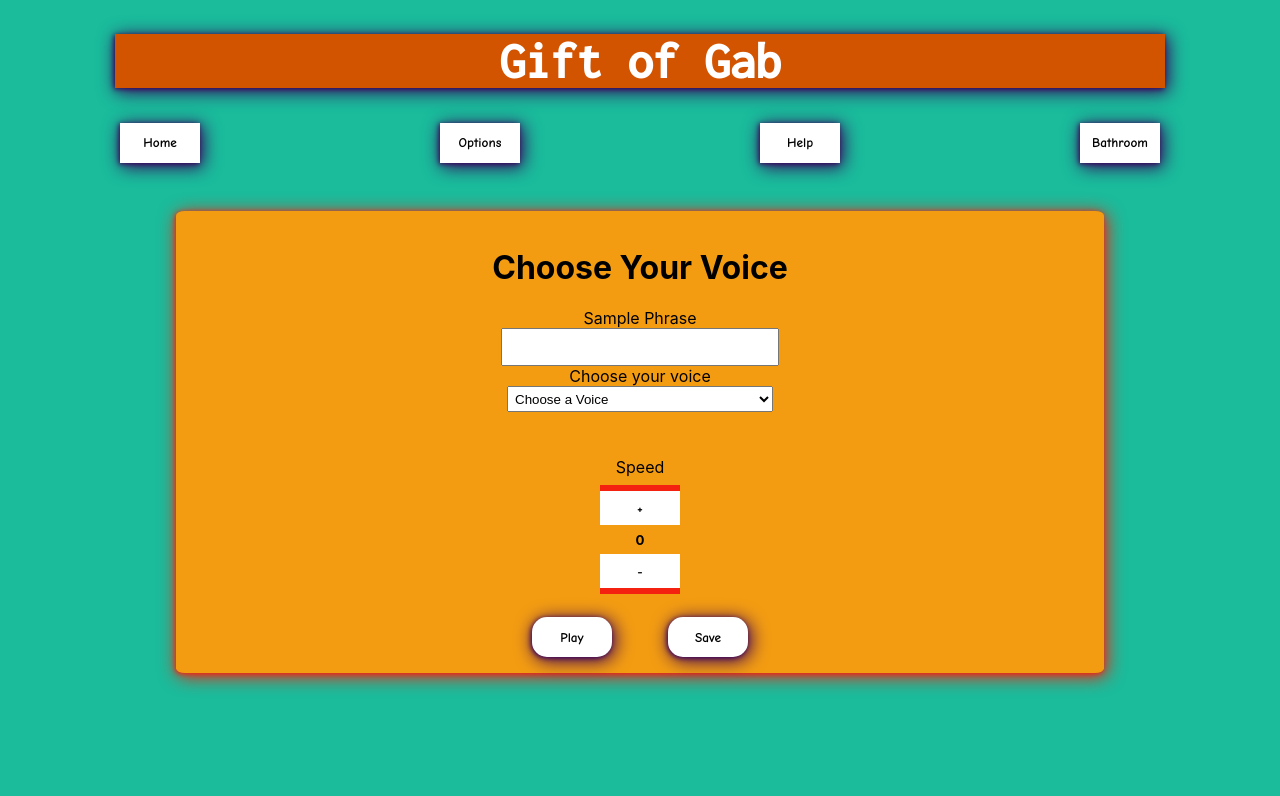
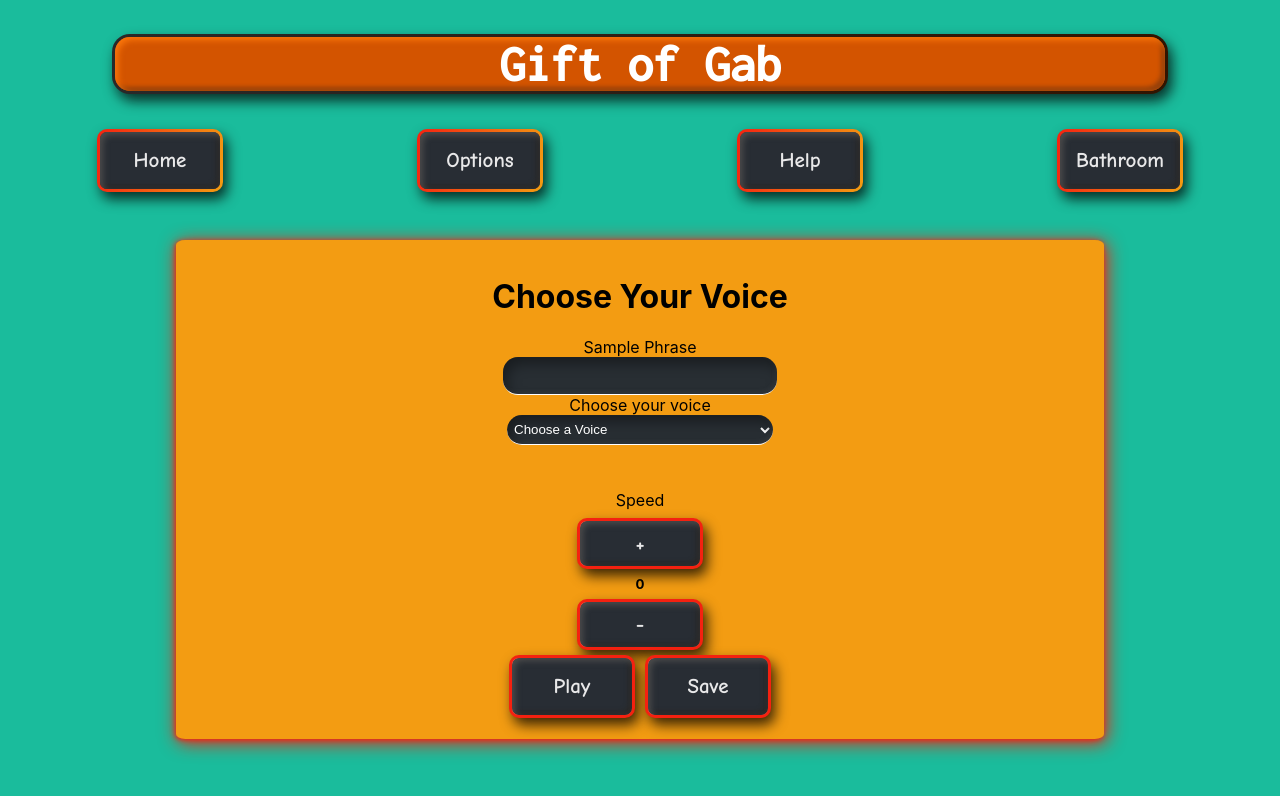
Before and after one commit to GiftOfGab1/FE-dynavox, a React (Create React App) app: page /choose-voice in a window 1280 px wide. Shown: the top 796 px of the page. Built offline with nearby package versions, Linux system fonts and the light colour scheme; no server answers.

Commit message:
changing some styling and styled the emoji components

```diff
--- a/src/Api/getTextToSpeech.js
+++ b/src/Api/getTextToSpeech.js
@@ -56,7 +56,9 @@ export const updateUser = async (voice, speed) => {
               icon
               phrases {
                 expression
-                image } }
+                image
+                tags
+              } }
               } } }`
       })
     })
@@ -89,6 +91,7 @@ export const getUserInfo = async () => {
               phrases {
                 expression
                 image
+                tags
               } } } }`
       })
 		})
--- a/src/Components/App/App.css
+++ b/src/Components/App/App.css
@@ -43,12 +43,21 @@
 .header {
   font-size: 3.2em;
   color: white;
-  /* border-radius: 18px; */
+  border-radius: 18px;
   font-family: 'Inconsolata', monospace;
-  background-color:#D35400;;
+  background:#D35400;
+  outline: none;
+  border: solid 3px transparent;
   width: 82%;
+  background-image: linear-gradient(
+    rgba(255, 255, 255, 0),
+    rgba(255, 255, 255, 0)
+  ),linear-gradient(101deg, #292929, #000000c2);
+  box-shadow: 4px 7px 13px 0px #040404c2, inset 3px 3px 6px 0px #fb760a, inset -4px -4px 4px 0px #94400b, 2px 1000px 1px #D35400 inset;
+  background-origin: border-box;
+  background-clip: content-box, border-box;
   /* box-shadow: -5px 10px  #39015C; */
-  box-shadow: -1px 1px 5px 0px #39015C, 2px 3px 18px 1px #39015C
+  /* box-shadow: -1px 1px 5px 0px #39015C, 2px 3px 18px 1px #39015C */
 
 }
 
--- a/src/Components/Button/Button.css
+++ b/src/Components/Button/Button.css
@@ -5,11 +5,40 @@ button {
     cursor: pointer;
     width: 6em;
     height: 3em;
-    background-color:  white;
+    /* background-color:  white; */
     border: none;
     /* box-shadow: -2px 4px #F39C12; */
-    box-shadow: -1px 1px 5px 0px #39015C, 2px 3px 18px 1px #39015C;
+    /* box-shadow: -1px 1px 5px 0px #39015C, 2px 3px 18px 1px #39015C; */
     font-family: 'Comic Neue', cursive;
     /* font-size: 1em; */
     /* color: white; */
 }
+
+button {
+  background: #333333;
+  border-radius: 10px;
+  color: #fdfcfce7;
+  cursor: pointer;
+  font-size: 21px;
+  outline: none;
+  border: solid 3px transparent;
+  background-image: linear-gradient(
+    rgba(255, 255, 255, 0),
+    rgba(255, 255, 255, 0)
+  ),linear-gradient(101deg, #ffffff, #1bbc9b);
+  box-shadow: 4px 7px 13px 0px #000000c2, inset 3px 3px 6px 0px #4c4c4c,
+    inset -4px -4px 4px 0px #292929, 2px 1000px 1px #282d34 inset;
+  background-origin: border-box;
+  background-clip: content-box, border-box;
+}
+
+button:hover {
+  color: white;
+  box-shadow: inset 4px 7px 13px 0px #000000c2,
+    inset -4px -2px 13px 0px #000000c2, 4px 7px 13px 0px #000000c2;
+}
+button:active {
+  color: white;
+  box-shadow: inset 4px 7px 13px 0px #000000c2,
+    inset -4px -2px 13px 0px #000000c2, inset 0px 0px 13px 0px #000000c2;
+}
--- a/src/Components/ChooseVoiceForm/ChooseVoice.css
+++ b/src/Components/ChooseVoiceForm/ChooseVoice.css
@@ -26,6 +26,13 @@
     padding: .25em;
     height: 2em;
     width: 20em;
+    background: #282e33;
+  border: none;
+  color: white;
+  border-radius: 15px;
+  min-height: 30px;
+  box-shadow: inset 4px 7px 13px 0px #00000061, inset -2px -2px 4px 0px #8f8f8f1c;
+  border-bottom: 1px solid white;
 }
 
 .voice-setting-container {
@@ -56,37 +63,41 @@
 }
 
 .save-and-play-buttons {
-    background-color: white;
-    box-shadow: -1px 1px 5px 0px #39015C, 2px 3px 18px 1px #39015C;
-    border-radius: 15px;
+  border: 3px solid #F52110;
+    /* background-color: white; */
+    /* box-shadow: -1px 1px 5px 0px #39015C, 2px 3px 18px 1px #39015C;
+    border-radius: 15px; */
+    margin: 5px;
 }
 
 .save-and-play-buttons:hover{
-    background-color: #F52110;
-    box-shadow: -1px 1px 5px 0px white, 2px 3px 18px 1px white
+    /* background-color: #F52110; */
+    /* box-shadow: -1px 1px 5px 0px white, 2px 3px 18px 1px white */
 }
 
 .faster-button {
-    box-shadow: none;
-    border-top: 6px solid #F52110;
+    /* box-shadow: none; */
+    border: 3px solid #F52110;
+    /* border-top: 3px solid #F39C12; */
 }
 
 .faster-button:hover{
-    box-shadow: none;
-    border-top: 6px solid #F52110;
-    background-color: black;
-    color: white;
+  border-top: 3px solid #F52110;
+  background-color: black;
+  box-shadow: 1px, 1px, 200px, #F39C12 ;
+    /* color: white; */
 }
 
 
 .slower-button {
-    box-shadow: none;
-    border-bottom: 6px solid #F52110;
+  border: 3px solid #F52110;
+    /* box-shadow: none; */
+    /* border-bottom: 3px solid #F39C12; */
 }
 
 .slower-button:hover{
-    box-shadow: none;
+    /* box-shadow: none;
     border-bottom: 6px solid #F52110;
     background-color: black;
-    color: white;
+    color: white; */
 }
--- a/src/Components/ChooseVoiceForm/ChooseVoiceForm.js
+++ b/src/Components/ChooseVoiceForm/ChooseVoiceForm.js
@@ -1,12 +1,12 @@
 import React, { useState } from 'react'
 import { Link } from 'react-router-dom'
 //This needs to be changed to ChooseVoice once I have access rights to the repo
-import './ChooseVoice.css';
 import { handleTextToSpeech, updateUser as updateUserPost } from '../../Api/getTextToSpeech'
 import { useDispatch, useSelector } from "react-redux";
 import { startPlay, stopPlay, setUser } from '../../Store/Actions';
 import setUserDetails from '../../Store/Reducers/index'
 // import Button from '../Button/Button'
+import './ChooseVoice.css';
 
 function ChooseVoiceForm() {
     //State
--- a/src/Components/Emoji/Emoji.css
+++ b/src/Components/Emoji/Emoji.css
@@ -1,6 +1,8 @@
-.emoji::after {
+.emoji:after {
   content : "👍";
   margin: 0px !important;
+  font-size: 4em;
+  vertical-align: middle;
   /* display: inline !important; */
   height: auto;
   width: 50px;
@@ -12,15 +14,14 @@
     color: #fdfcfce7;
     cursor: pointer;
     font-size: 24px;
-    min-width: 3em;
+    min-width: 5em;
     min-height: 3em;
     outline: none;
     border: solid 3px transparent;
     background-image: linear-gradient(
-        rgba(255, 255, 255, 0),
-        rgba(255, 255, 255, 0)
-      ),
-      linear-gradient(101deg, #ffffff, #1bbc9b);
+      rgba(255, 255, 255, 0),
+      rgba(255, 255, 255, 0)
+    ),linear-gradient(101deg, #ffffff, #1bbc9b);
     box-shadow: 4px 7px 13px 0px #000000c2, inset 3px 3px 6px 0px #4c4c4c,
       inset -4px -4px 4px 0px #292929, 2px 1000px 1px #282d34 inset;
     background-origin: border-box;
--- a/src/Components/Emoji/Emoji.js
+++ b/src/Components/Emoji/Emoji.js
@@ -4,7 +4,7 @@ export const Emoji = props => (
 
   <section className="emoji-background">
     <span
-        className={`emoji`}
+        className={`emoji ${props.img}`}
         role="img"
         aria-label={props.label ? props.label : ""}
         aria-hidden={props.label ? "false" : "true"}
--- a/src/Components/Navigation/Navigation.css
+++ b/src/Components/Navigation/Navigation.css
@@ -7,12 +7,21 @@
     justify-content: space-around;
 }
 
-.button-container button:hover{
+.button-container button{
+    background-image: linear-gradient(
+      rgba(255, 255, 255, 0),
+      rgba(255, 255, 255, 0)
+    ),linear-gradient(101deg, #f52211, #f49c11);
+    /* color: white; */
+    /* box-shadow: -1px 1px 5px 0px white, 2px 3px 18px 1px white; */
+
+}
+/* .button-container button:hover{
     background-color: #F52110;
     color: white;
     box-shadow: -1px 1px 5px 0px white, 2px 3px 18px 1px white;
 
-}
+} */
 
 /* .header {
     display:block;
```
